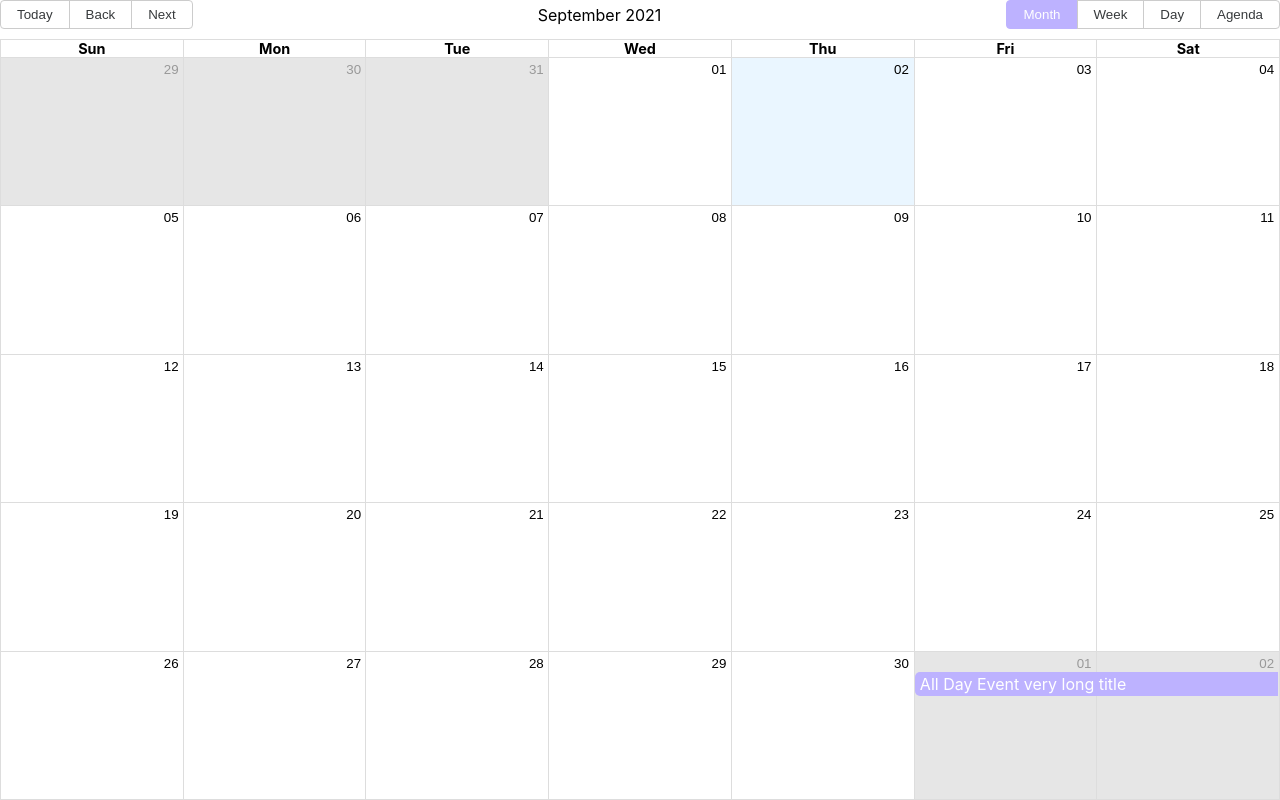
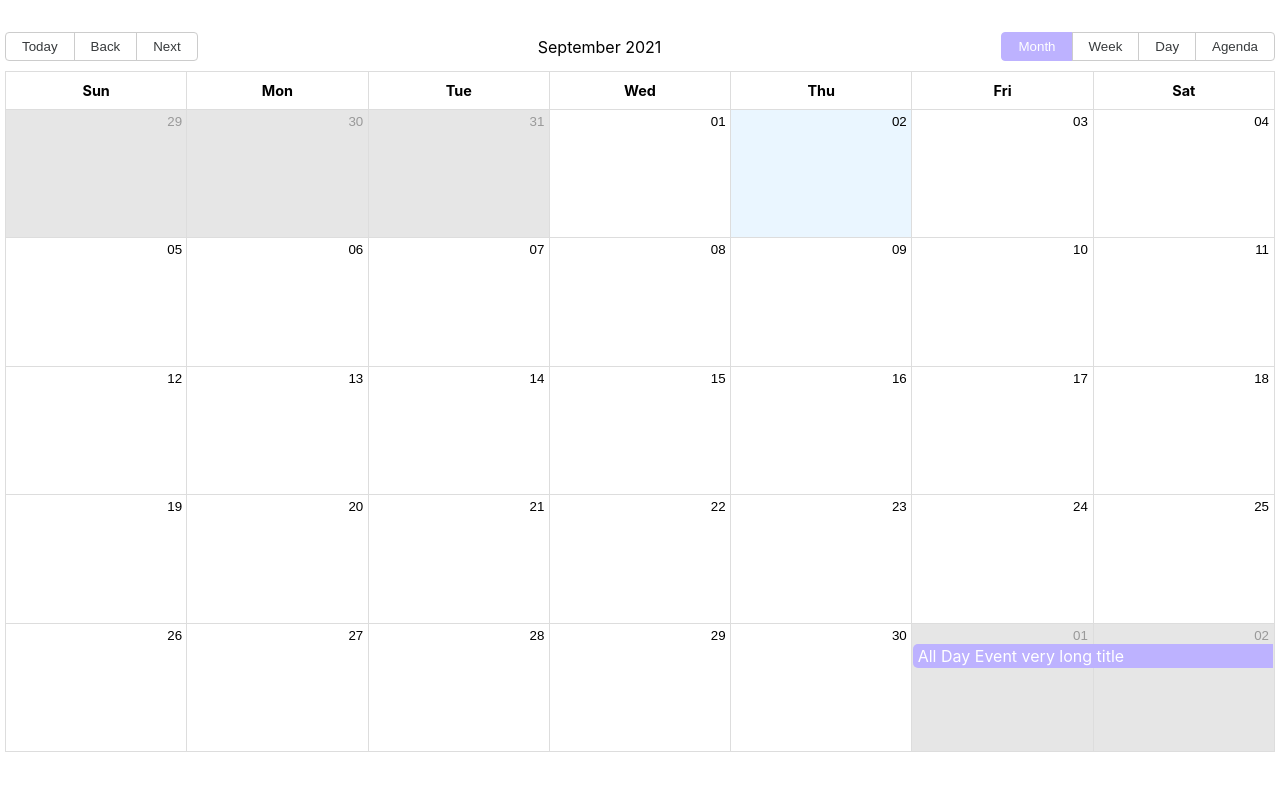
Before and after one commit to thisisrishabh22/React-Big-Calendar1, a React (Create React App) app: page / in a window 1280 px wide. Built offline with nearby package versions, Linux system fonts and the light colour scheme.

Commit message:
style: regular update to main container

```diff
--- a/src/App.css
+++ b/src/App.css
@@ -17,3 +17,7 @@
   border-color: #bdb2ff !important;
   outline: none;
 }
+/* Header style */
+.rbc-header{
+  padding: 10px 3px !important;
+}
--- a/src/App.js
+++ b/src/App.js
@@ -21,9 +21,9 @@ const MyCalendar = () => {
     },
   ];
   return (
-    <div>
+    <div style={{padding:'2rem 5px'}}>
       <Calendar
-        style={{ flex: 1 , minHeight:"100vh"}}
+        style={{ flex: 1 , minHeight:"90vh"}}
         localizer={localizer}
         events={events}
         startAccessor="start"
```
